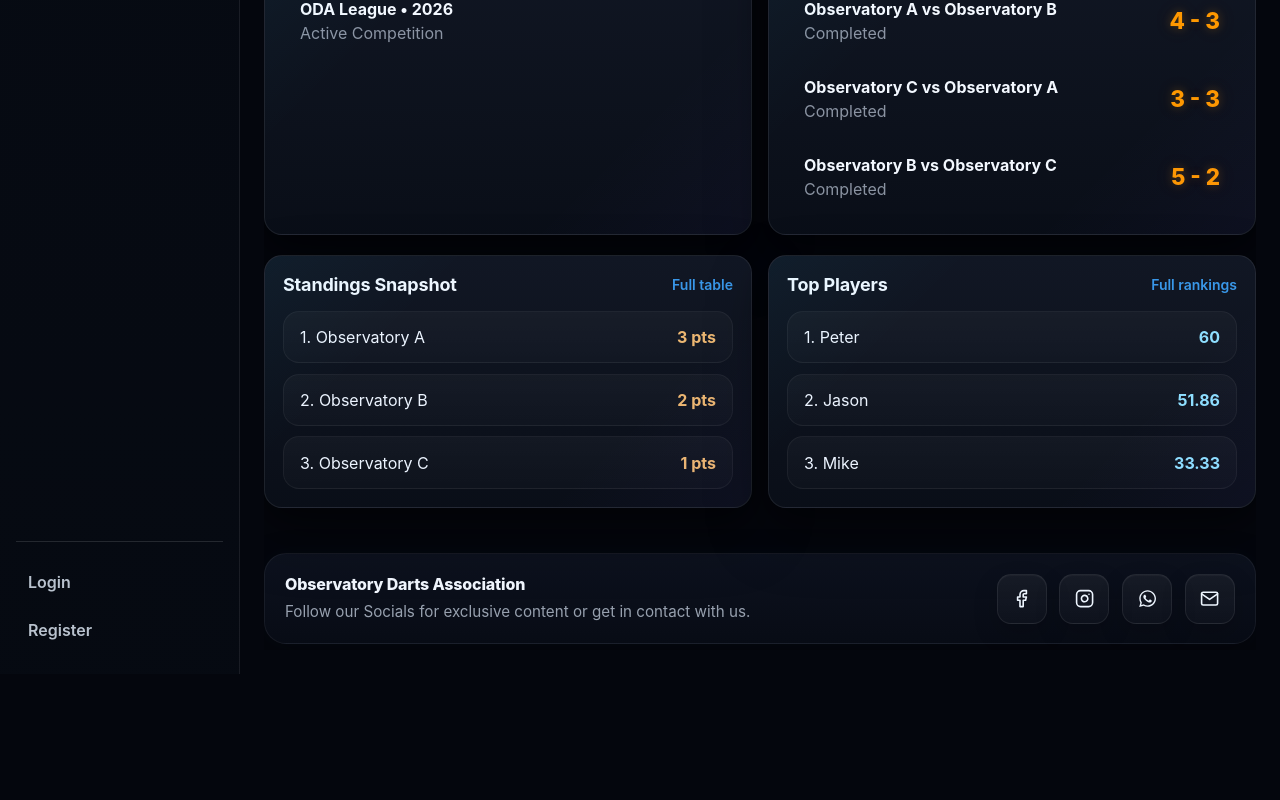
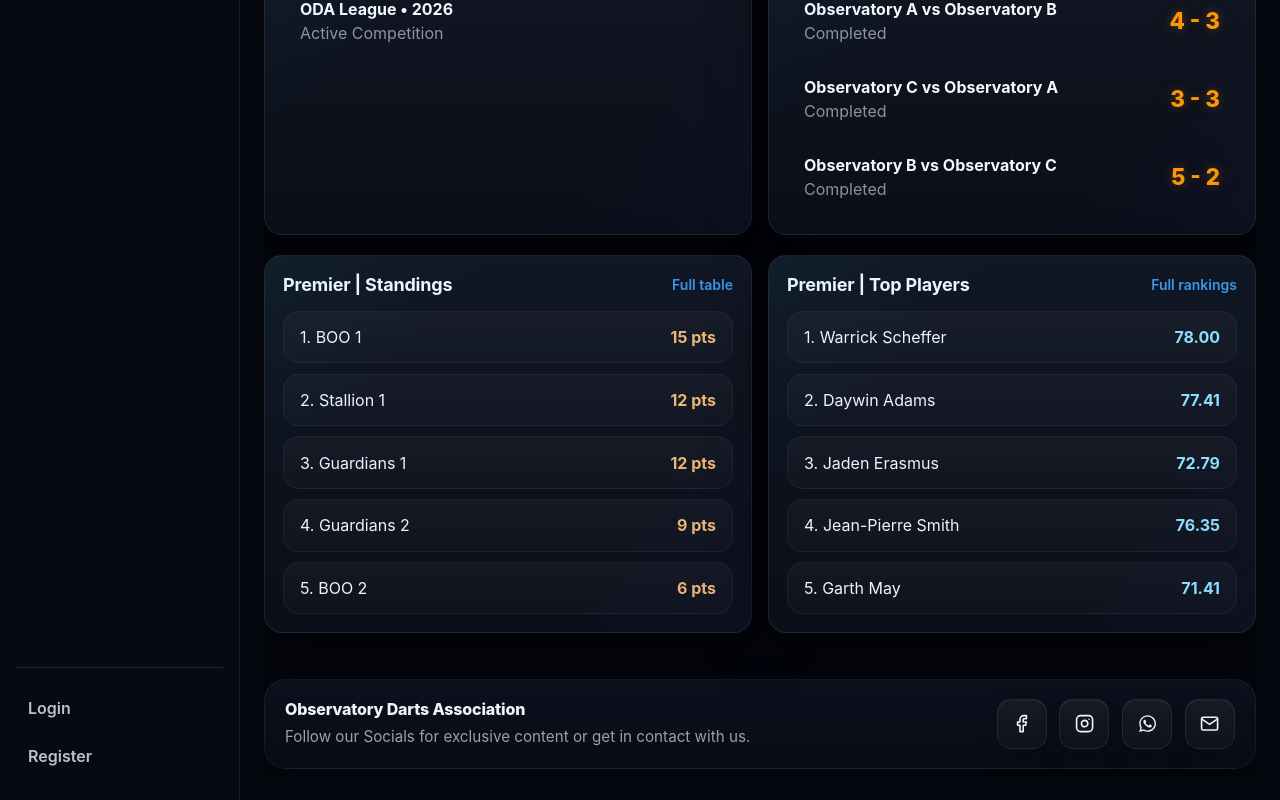
Before and after one commit to jakes007/ODA, a React app in the folder frontend/: page / in a window 1280 px wide. Shown: the part 882-1682 px from the top of the page. Before the commit the page ends 1556 px from the top, so only its background shows below. Built offline with nearby package versions, Linux system fonts and the light colour scheme; the HTML template or start-up script is replaced by a standard one.

Commit message:
Updated landing page

```diff
--- a/frontend/src/pages/LandingPage.jsx
+++ b/frontend/src/pages/LandingPage.jsx
@@ -5,22 +5,23 @@ import PageHeader from '../components/common/PageHeader';
 import StatCard from '../components/common/StatCard';
 import {
   getCompetitionOverview,
-  getCompetitionStandings,
-  getCompetitionRankings,
   getCompetitionFixtures
 } from '../services/competitionData';
+
+import { importedStandingsData } from '../data/importedStandingsData';
+import { importedRankingsData } from '../data/importedRankingsData';
 import { getPublicLiveFixtureData } from '../services/captainData';
 import './LandingPage.css';
 
 export default function LandingPage() {
   const overview = getCompetitionOverview();
-  const standings = getCompetitionStandings();
-  const rankings = getCompetitionRankings();
+  const standings = importedStandingsData.divisions?.Upper || [];
+const rankings = importedRankingsData.divisions?.Upper?.qualified || [];
   const fixtures = getCompetitionFixtures();
 
   const latestResults = fixtures.fixtures.slice(0, 5);
-  const standingsSnapshot = standings.standings.slice(0, 5);
-  const topPlayers = rankings.rankings.slice(0, 5);
+  const standingsSnapshot = standings.slice(0, 5);
+  const topPlayers = rankings.slice(0, 5);
 
   const featuredCompetitions = [
     {
@@ -201,7 +202,7 @@ export default function LandingPage() {
       <div className="content-grid landing-grid premium-grid">
         <section className="panel premium-panel premium-card-section">
           <div className="panel-header">
-            <h3 className="panel-title">Standings Snapshot</h3>
+          <h3 className="panel-title">Premier | Standings</h3>
             <Link to="/competition/standings" className="panel-link">
               Full table
             </Link>
@@ -221,7 +222,7 @@ export default function LandingPage() {
 
         <section className="panel premium-panel premium-card-section">
           <div className="panel-header">
-            <h3 className="panel-title">Top Players</h3>
+          <h3 className="panel-title">Premier | Top Players</h3>
             <Link to="/competition/rankings" className="panel-link">
               Full rankings
             </Link>
@@ -235,9 +236,9 @@ export default function LandingPage() {
                 className="premium-list-row premium-clickable-row"
               >
                 <span>
-                  {index + 1}. {player.displayName}
+                  {index + 1}. {player.playerName}
                 </span>
-                <span className="premium-average-value">{player.threeDartAverage}</span>
+                <span className="premium-average-value">{Number(player.chuckAverage || 0).toFixed(2)}</span>
               </Link>
             ))}
           </div>
```
